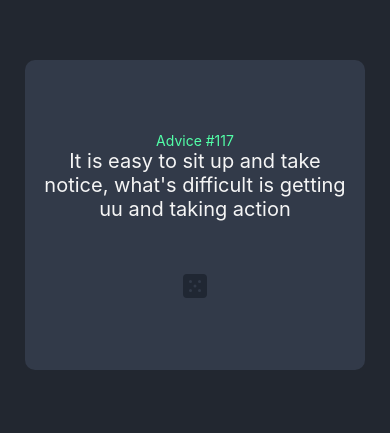
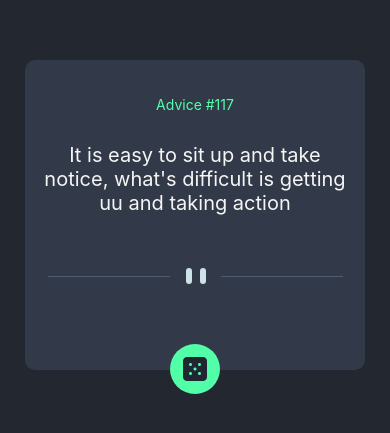
Before and after one commit to agam95/quote-generator-app-reactNative, a React Native app: screen / in a window 390 px wide. Shown: the part 207-640 px from the top of the page. Built offline with nearby package versions, Linux system fonts and the light colour scheme.

Commit message:
UI completed

```diff
--- a/src/Boxes.js
+++ b/src/Boxes.js
@@ -3,6 +3,7 @@ import react from "react";
 import { StyleSheet, Text, View, Image } from "react-native";
 
 import Dice from "./Dice";
+import PatternDivider from "./PatternDivider";
 
 export default class Boxes extends react.Component {
   render() {
@@ -13,6 +14,7 @@ export default class Boxes extends react.Component {
           It is easy to sit up and take notice, what's difficult is getting uu
           and taking action
         </Text>
+        <PatternDivider />
         <Dice />
       </View>
     );
@@ -33,6 +35,7 @@ const styles = StyleSheet.create({
 
   header: {
     color: "hsl(150, 100%, 66%)",
+    marginBottom: "30px",
   },
 
   advice: {
--- a/src/Dice.js
+++ b/src/Dice.js
@@ -2,17 +2,34 @@ import { StatusBar } from "expo-status-bar";
 import react from "react";
 import { StyleSheet, Text, View, Image } from "react-native";
 
-export default class Dice extends react.Component {
+export default class Boxes extends react.Component {
   render() {
     return (
-      <svg xmlns="http://www.w3.org/2000/svg" width="24" height="24">
-        <path
-          fill="#202733"
-          d="M20 0H4a4.005 4.005 0 00-4 4v16a4.005 4.005 0 004 4h16a4.005 4.005 0 004-4V4a4.005 4.005 0 00-4-4zM7.5 18a1.5 1.5 0 110-3 1.5 1.5 0 010 3zm0-9a1.5 1.5 0 110-3 1.5 1.5 0 010 3zm4.5 4.5a1.5 1.5 0 110-3 1.5 1.5 0 010 3zm4.5 4.5a1.5 1.5 0 110-3 1.5 1.5 0 010 3zm0-9a1.5 1.5 0 110-3 1.5 1.5 0 010 3z"
-        ></path>
-      </svg>
+      <View style={styles.circle}>
+        <Image
+          source={require("../assets/icon-dice.png")}
+          style={styles.dice}
+        />
+      </View>
     );
   }
 }
 
-const styles = StyleSheet.create({});
+const styles = StyleSheet.create({
+  circle: {
+    backgroundColor: "hsl(150, 100%, 66%)",
+    width: "50px",
+    height: "50px",
+    display: "flex",
+    alignItems: "center",
+    justifyContent: "center",
+    borderRadius: "50px",
+    position: "relative",
+    bottom: "-60px",
+  },
+
+  dice: {
+    width: "24px",
+    height: "24px",
+  },
+});
--- /dev/null
+++ b/src/PatternDivider.js
@@ -0,0 +1,21 @@
+import { StatusBar } from "expo-status-bar";
+import react from "react";
+import { StyleSheet, Text, View, Image } from "react-native";
+
+export default class PatternDivider extends react.Component {
+  render() {
+    return (
+      <svg xmlns="http://www.w3.org/2000/svg" width="295" height="16">
+        <g fill="none" fillRule="evenodd">
+          <path fill="#4F5D74" d="M0 8h122v1H0zm173 0h122v1H173z"></path>
+          <g fill="#CEE3E9" transform="translate(138)">
+            <rect width="6" height="16" rx="3"></rect>
+            <rect width="6" height="16" x="14" rx="3"></rect>
+          </g>
+        </g>
+      </svg>
+    );
+  }
+}
+
+const styles = StyleSheet.create({});
```
Also changed, not shown: assets/icon-dice.png (added).
